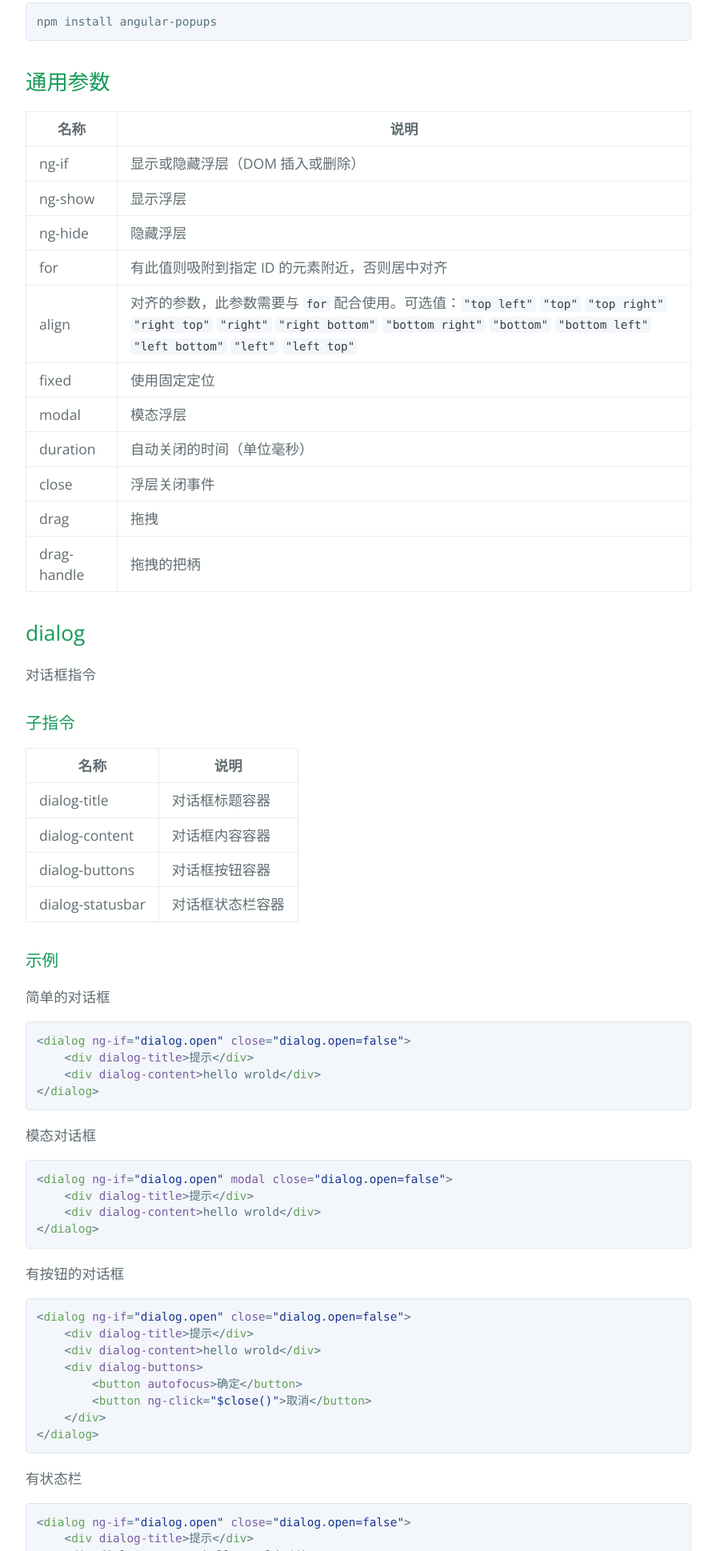
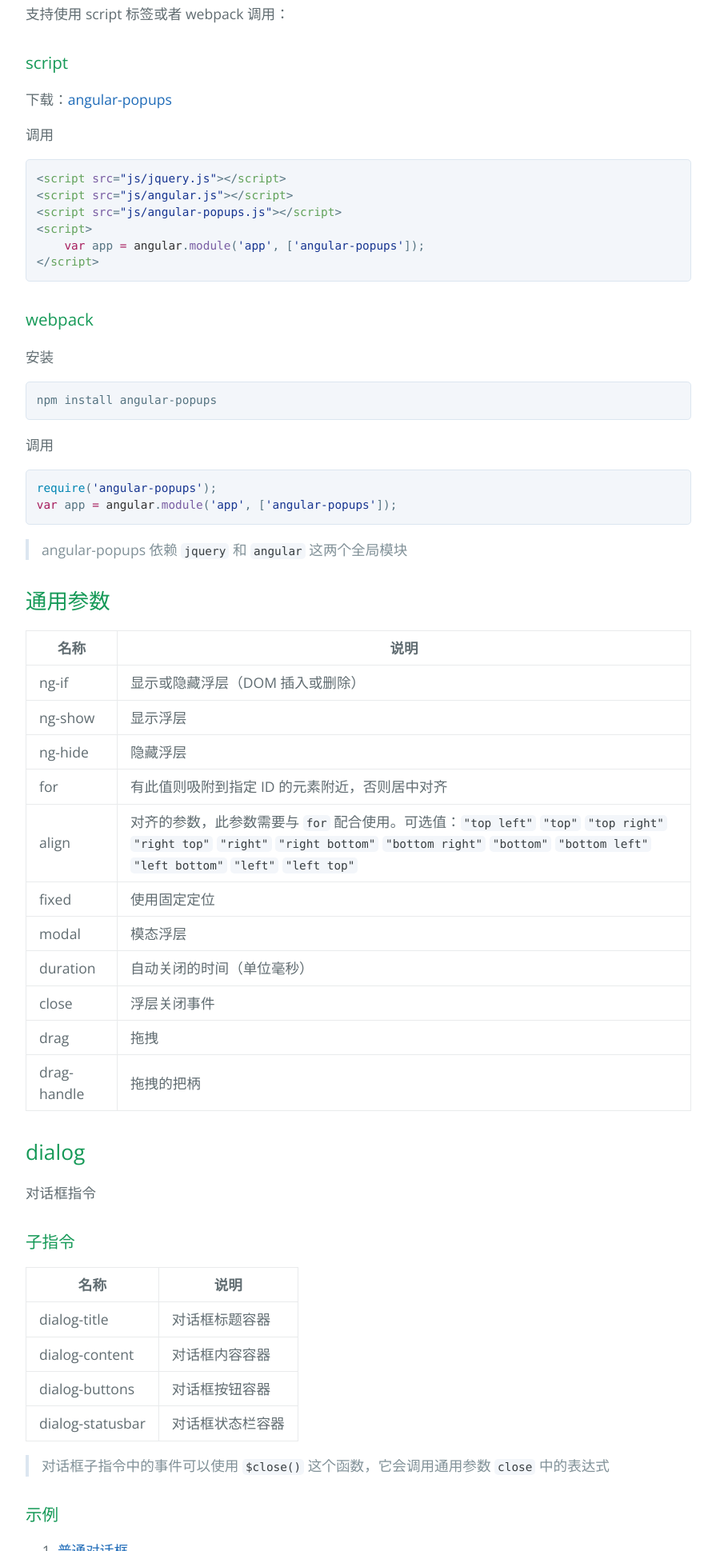
Before and after one commit to aui/angular-popups, a website built with webpack: page index.html in a window 1280 px wide. Shown: the part 861-2800 px from the top of the page at 80% size, without its empty margins (192-1087 px from the left). Built offline with nearby package versions, Linux system fonts and the light colour scheme; some packages are replaced by stand-ins of ours.

Commit message:
Create gh-pages branch via GitHub

```diff
--- a/index.html
+++ b/index.html
@@ -43,9 +43,39 @@
 </ul>
 
 <h2>
-<a id="安装" class="anchor" href="#%E5%AE%89%E8%A3%85" aria-hidden="true"><span class="octicon octicon-link"></span></a>安装</h2>
+<a id="使用" class="anchor" href="#%E4%BD%BF%E7%94%A8" aria-hidden="true"><span class="octicon octicon-link"></span></a>使用</h2>
+
+<p>支持使用 script 标签或者 webpack 调用：</p>
+
+<h3>
+<a id="script" class="anchor" href="#script" aria-hidden="true"><span class="octicon octicon-link"></span></a>script</h3>
+
+<p>下载：<a href="#download">angular-popups</a></p>
+
+<p>调用</p>
+
+<div class="highlight highlight-text-html-basic"><pre>&lt;<span class="pl-ent">script</span> <span class="pl-e">src</span>=<span class="pl-s"><span class="pl-pds">"</span>js/jquery.js<span class="pl-pds">"</span></span>&gt;&lt;/<span class="pl-ent">script</span>&gt;
+&lt;<span class="pl-ent">script</span> <span class="pl-e">src</span>=<span class="pl-s"><span class="pl-pds">"</span>js/angular.js<span class="pl-pds">"</span></span>&gt;&lt;/<span class="pl-ent">script</span>&gt;
+&lt;<span class="pl-ent">script</span> <span class="pl-e">src</span>=<span class="pl-s"><span class="pl-pds">"</span>js/angular-popups.js<span class="pl-pds">"</span></span>&gt;&lt;/<span class="pl-ent">script</span>&gt;
+<span class="pl-s1">&lt;<span class="pl-ent">script</span>&gt;</span>
+<span class="pl-s1">    <span class="pl-k">var</span> app <span class="pl-k">=</span> <span class="pl-smi">angular</span>.<span class="pl-en">module</span>(<span class="pl-s"><span class="pl-pds">'</span>app<span class="pl-pds">'</span></span>, [<span class="pl-s"><span class="pl-pds">'</span>angular-popups<span class="pl-pds">'</span></span>]);</span>
+<span class="pl-s1">&lt;/<span class="pl-ent">script</span>&gt;</span></pre></div>
+
+<h3>
+<a id="webpack" class="anchor" href="#webpack" aria-hidden="true"><span class="octicon octicon-link"></span></a>webpack</h3>
+
+<p>安装</p>
 
 <div class="highlight highlight-source-shell"><pre>npm install angular-popups</pre></div>
+
+<p>调用</p>
+
+<div class="highlight highlight-source-js"><pre><span class="pl-c1">require</span>(<span class="pl-s"><span class="pl-pds">'</span>angular-popups<span class="pl-pds">'</span></span>);
+<span class="pl-k">var</span> app <span class="pl-k">=</span> <span class="pl-smi">angular</span>.<span class="pl-en">module</span>(<span class="pl-s"><span class="pl-pds">'</span>app<span class="pl-pds">'</span></span>, [<span class="pl-s"><span class="pl-pds">'</span>angular-popups<span class="pl-pds">'</span></span>]);</pre></div>
+
+<blockquote>
+<p>angular-popups 依赖 <code>jquery</code> 和 <code>angular</code> 这两个全局模块</p>
+</blockquote>
 
 <h2>
 <a id="通用参数" class="anchor" href="#%E9%80%9A%E7%94%A8%E5%8F%82%E6%95%B0" aria-hidden="true"><span class="octicon octicon-link"></span></a>通用参数</h2>
@@ -141,60 +171,25 @@
 </tbody>
 </table>
 
+<blockquote>
+<p>对话框子指令中的事件可以使用 <code>$close()</code> 这个函数，它会调用通用参数 <code>close</code> 中的表达式</p>
+</blockquote>
+
 <h3>
 <a id="示例" class="anchor" href="#%E7%A4%BA%E4%BE%8B" aria-hidden="true"><span class="octicon octicon-link"></span></a>示例</h3>
 
-<p>简单的对话框</p>
-
-<div class="highlight highlight-text-html-basic"><pre>&lt;<span class="pl-ent">dialog</span> <span class="pl-e">ng-if</span>=<span class="pl-s"><span class="pl-pds">"</span>dialog.open<span class="pl-pds">"</span></span> <span class="pl-e">close</span>=<span class="pl-s"><span class="pl-pds">"</span>dialog.open=false<span class="pl-pds">"</span></span>&gt;
-    &lt;<span class="pl-ent">div</span> <span class="pl-e">dialog-title</span>&gt;提示&lt;/<span class="pl-ent">div</span>&gt;
-    &lt;<span class="pl-ent">div</span> <span class="pl-e">dialog-content</span>&gt;hello wrold&lt;/<span class="pl-ent">div</span>&gt;
-&lt;/<span class="pl-ent">dialog</span>&gt;</pre></div>
-
-<p>模态对话框</p>
-
-<div class="highlight highlight-text-html-basic"><pre>&lt;<span class="pl-ent">dialog</span> <span class="pl-e">ng-if</span>=<span class="pl-s"><span class="pl-pds">"</span>dialog.open<span class="pl-pds">"</span></span> <span class="pl-e">modal</span> <span class="pl-e">close</span>=<span class="pl-s"><span class="pl-pds">"</span>dialog.open=false<span class="pl-pds">"</span></span>&gt;
-    &lt;<span class="pl-ent">div</span> <span class="pl-e">dialog-title</span>&gt;提示&lt;/<span class="pl-ent">div</span>&gt;
-    &lt;<span class="pl-ent">div</span> <span class="pl-e">dialog-content</span>&gt;hello wrold&lt;/<span class="pl-ent">div</span>&gt;
-&lt;/<span class="pl-ent">dialog</span>&gt;</pre></div>
-
-<p>有按钮的对话框</p>
-
-<div class="highlight highlight-text-html-basic"><pre>&lt;<span class="pl-ent">dialog</span> <span class="pl-e">ng-if</span>=<span class="pl-s"><span class="pl-pds">"</span>dialog.open<span class="pl-pds">"</span></span> <span class="pl-e">close</span>=<span class="pl-s"><span class="pl-pds">"</span>dialog.open=false<span class="pl-pds">"</span></span>&gt;
-    &lt;<span class="pl-ent">div</span> <span class="pl-e">dialog-title</span>&gt;提示&lt;/<span class="pl-ent">div</span>&gt;
-    &lt;<span class="pl-ent">div</span> <span class="pl-e">dialog-content</span>&gt;hello wrold&lt;/<span class="pl-ent">div</span>&gt;
-    &lt;<span class="pl-ent">div</span> <span class="pl-e">dialog-buttons</span>&gt;
-        &lt;<span class="pl-ent">button</span> <span class="pl-e">autofocus</span>&gt;确定&lt;/<span class="pl-ent">button</span>&gt;
-        &lt;<span class="pl-ent">button</span> <span class="pl-e">ng-click</span>=<span class="pl-s"><span class="pl-pds">"</span>$close()<span class="pl-pds">"</span></span>&gt;取消&lt;/<span class="pl-ent">button</span>&gt;
-    &lt;/<span class="pl-ent">div</span>&gt;
-&lt;/<span class="pl-ent">dialog</span>&gt;</pre></div>
-
-<p>有状态栏</p>
-
-<div class="highlight highlight-text-html-basic"><pre>&lt;<span class="pl-ent">dialog</span> <span class="pl-e">ng-if</span>=<span class="pl-s"><span class="pl-pds">"</span>dialog.open<span class="pl-pds">"</span></span> <span class="pl-e">close</span>=<span class="pl-s"><span class="pl-pds">"</span>dialog.open=false<span class="pl-pds">"</span></span>&gt;
-    &lt;<span class="pl-ent">div</span> <span class="pl-e">dialog-title</span>&gt;提示&lt;/<span class="pl-ent">div</span>&gt;
-    &lt;<span class="pl-ent">div</span> <span class="pl-e">dialog-content</span>&gt;hello wrold&lt;/<span class="pl-ent">div</span>&gt;
-    &lt;<span class="pl-ent">div</span> <span class="pl-e">dialog-statusbar</span>&gt;&lt;<span class="pl-ent">label</span>&gt;&lt;<span class="pl-ent">input</span> <span class="pl-e">type</span>=<span class="pl-s"><span class="pl-pds">"</span>checkbox<span class="pl-pds">"</span></span>&gt;下次不再显示&lt;/<span class="pl-ent">label</span>&gt;&lt;/<span class="pl-ent">div</span>&gt;
-    &lt;<span class="pl-ent">div</span> <span class="pl-e">dialog-buttons</span>&gt;
-        &lt;<span class="pl-ent">button</span> <span class="pl-e">autofocus</span>&gt;确定&lt;/<span class="pl-ent">button</span>&gt;
-        &lt;<span class="pl-ent">button</span> <span class="pl-e">ng-click</span>=<span class="pl-s"><span class="pl-pds">"</span>$close()<span class="pl-pds">"</span></span>&gt;取消&lt;/<span class="pl-ent">button</span>&gt;
-    &lt;/<span class="pl-ent">div</span>&gt;
-&lt;/<span class="pl-ent">dialog</span>&gt;</pre></div>
-
-<p>可在元素附近打开的对话框</p>
-
-<div class="highlight highlight-text-html-basic"><pre>&lt;<span class="pl-ent">button</span> <span class="pl-e">id</span>=<span class="pl-s"><span class="pl-pds">"</span>test-btn<span class="pl-pds">"</span></span> <span class="pl-e">ng-click</span>=<span class="pl-s"><span class="pl-pds">"</span>dialog={open: true}<span class="pl-pds">"</span></span>&gt;打开对话框&lt;/<span class="pl-ent">button</span>&gt;
-&lt;<span class="pl-ent">dialog</span> <span class="pl-e">ng-if</span>=<span class="pl-s"><span class="pl-pds">"</span>dialog.open<span class="pl-pds">"</span></span> <span class="pl-e">for</span>=<span class="pl-s"><span class="pl-pds">"</span>test-btn<span class="pl-pds">"</span></span> <span class="pl-e">close</span>=<span class="pl-s"><span class="pl-pds">"</span>dialog.open=false<span class="pl-pds">"</span></span>&gt;
-    &lt;<span class="pl-ent">div</span> <span class="pl-e">dialog-title</span>&gt;提示&lt;/<span class="pl-ent">div</span>&gt;
-    &lt;<span class="pl-ent">div</span> <span class="pl-e">dialog-content</span>&gt;hello wrold&lt;/<span class="pl-ent">div</span>&gt;
-&lt;/<span class="pl-ent">dialog</span>&gt;</pre></div>
-
-<p>定时关闭</p>
-
-<div class="highlight highlight-text-html-basic"><pre>&lt;<span class="pl-ent">dialog</span> <span class="pl-e">ng-if</span>=<span class="pl-s"><span class="pl-pds">"</span>dialog.open<span class="pl-pds">"</span></span> <span class="pl-e">duration</span>=<span class="pl-s"><span class="pl-pds">"</span>2000<span class="pl-pds">"</span></span> <span class="pl-e">close</span>=<span class="pl-s"><span class="pl-pds">"</span>dialog.open=false<span class="pl-pds">"</span></span>&gt;
-    &lt;<span class="pl-ent">div</span> <span class="pl-e">dialog-title</span>&gt;提示&lt;/<span class="pl-ent">div</span>&gt;
-    &lt;<span class="pl-ent">div</span> <span class="pl-e">dialog-content</span>&gt;hello wrold&lt;/<span class="pl-ent">div</span>&gt;
-&lt;/<span class="pl-ent">dialog</span>&gt;</pre></div>
+<ol>
+<li><a href="./example/dialog-ng-if.html">普通对话框</a></li>
+<li><a href="./example/dialog-modal.html">模态对话框</a></li>
+<li><a href="./example/dialog-dialog-buttons.html">带按钮的对话框</a></li>
+<li><a href="./example/dialog-dialog-statusbar.html">带状态栏的对话框</a></li>
+<li><a href="./example/dialog-dialog-title.html">无标题的对话框</a></li>
+<li><a href="./example/dialog-close.html">无关闭按钮的对话框</a></li>
+<li><a href="./example/dialog-for-align.html">带箭头的对话框</a></li>
+<li><a href="./example/dialog-fixed.html">fixed 定位的对话框</a></li>
+<li><a href="./example/dialog-duration.html">自动关闭的对话框</a></li>
+<li><a href="./example/dialog-drag.html">可拖拽的对话框</a></li>
+</ol>
 
 <h2>
 <a id="bubble" class="anchor" href="#bubble" aria-hidden="true"><span class="octicon octicon-link"></span></a>bubble</h2>
@@ -204,14 +199,11 @@
 <h3>
 <a id="示例-1" class="anchor" href="#%E7%A4%BA%E4%BE%8B-1" aria-hidden="true"><span class="octicon octicon-link"></span></a>示例</h3>
 
-<p>在按钮附近显示一个气泡</p>
-
-<div class="highlight highlight-text-html-basic"><pre>&lt;<span class="pl-ent">button</span> <span class="pl-e">ng-click</span>=<span class="pl-s"><span class="pl-pds">"</span>bubble.open = true<span class="pl-pds">"</span></span>&gt;show bubble&lt;/<span class="pl-ent">button</span>&gt;
-&lt;<span class="pl-ent">bubble</span> <span class="pl-e">ng-if</span>=<span class="pl-s"><span class="pl-pds">"</span>bubble.open<span class="pl-pds">"</span></span> <span class="pl-e">for</span>=<span class="pl-s"><span class="pl-pds">"</span>test<span class="pl-pds">"</span></span> <span class="pl-e">close</span>=<span class="pl-s"><span class="pl-pds">"</span>bubble.open=false<span class="pl-pds">"</span></span>&gt;hello world&lt;/<span class="pl-ent">bubble</span>&gt;</pre></div>
-
-<blockquote>
-<p>如果没有 <code>close</code> ，点击外部或按 ESC 不会关闭气泡。</p>
-</blockquote>
+<ol>
+<li><a href="./example/bubble.html">普通气泡</a></li>
+<li><a href="./example/bubble-for-align.html">自定义气泡方向</a></li>
+<li><a href="./example/bubble-close.html">不被关闭的气泡</a></li>
+</ol>
 
 <h2>
 <a id="popup" class="anchor" href="#popup" aria-hidden="true"><span class="octicon octicon-link"></span></a>popup</h2>
@@ -221,11 +213,9 @@
 <h3>
 <a id="示例-2" class="anchor" href="#%E7%A4%BA%E4%BE%8B-2" aria-hidden="true"><span class="octicon octicon-link"></span></a>示例</h3>
 
-<div class="highlight highlight-text-html-basic"><pre>&lt;<span class="pl-ent">popup</span> <span class="pl-e">ng-if</span>=<span class="pl-s"><span class="pl-pds">"</span>popup.open<span class="pl-pds">"</span></span>&gt;
-  &lt;<span class="pl-ent">div</span> <span class="pl-e">class</span>=<span class="pl-s"><span class="pl-pds">"</span>mod-message-box<span class="pl-pds">"</span></span>&gt;
-      ...
-  &lt;/<span class="pl-ent">div</span>&gt;
-&lt;/<span class="pl-ent">popup</span>&gt;</pre></div>
+<ol>
+<li><a href="./example/popup.html">自定义浮层</a></li>
+</ol>
 
 <h2>
 <a id="许可" class="anchor" href="#%E8%AE%B8%E5%8F%AF" aria-hidden="true"><span class="octicon octicon-link"></span></a>许可</h2>
```
Also changed, not shown: params.json (+1 -1 lines).
